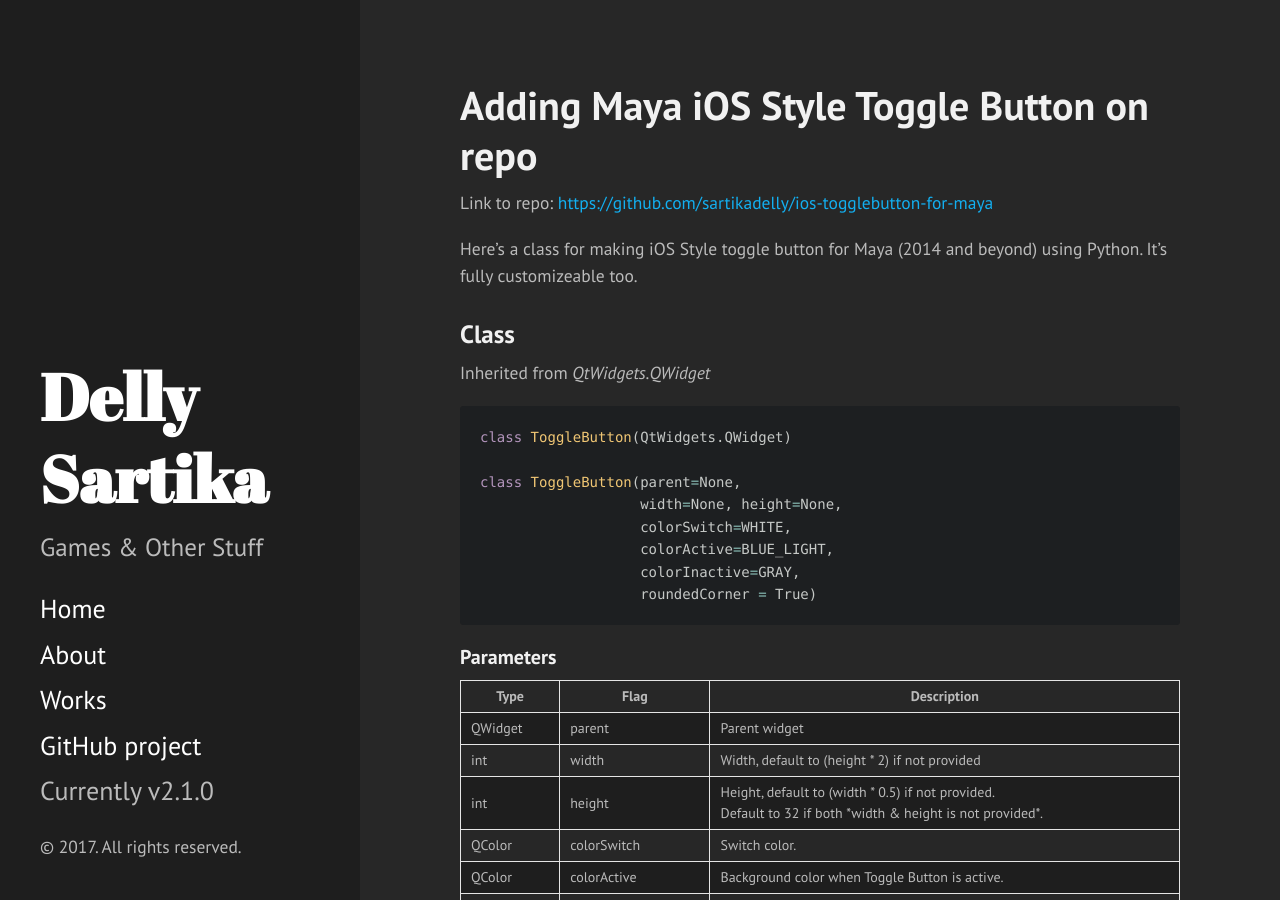
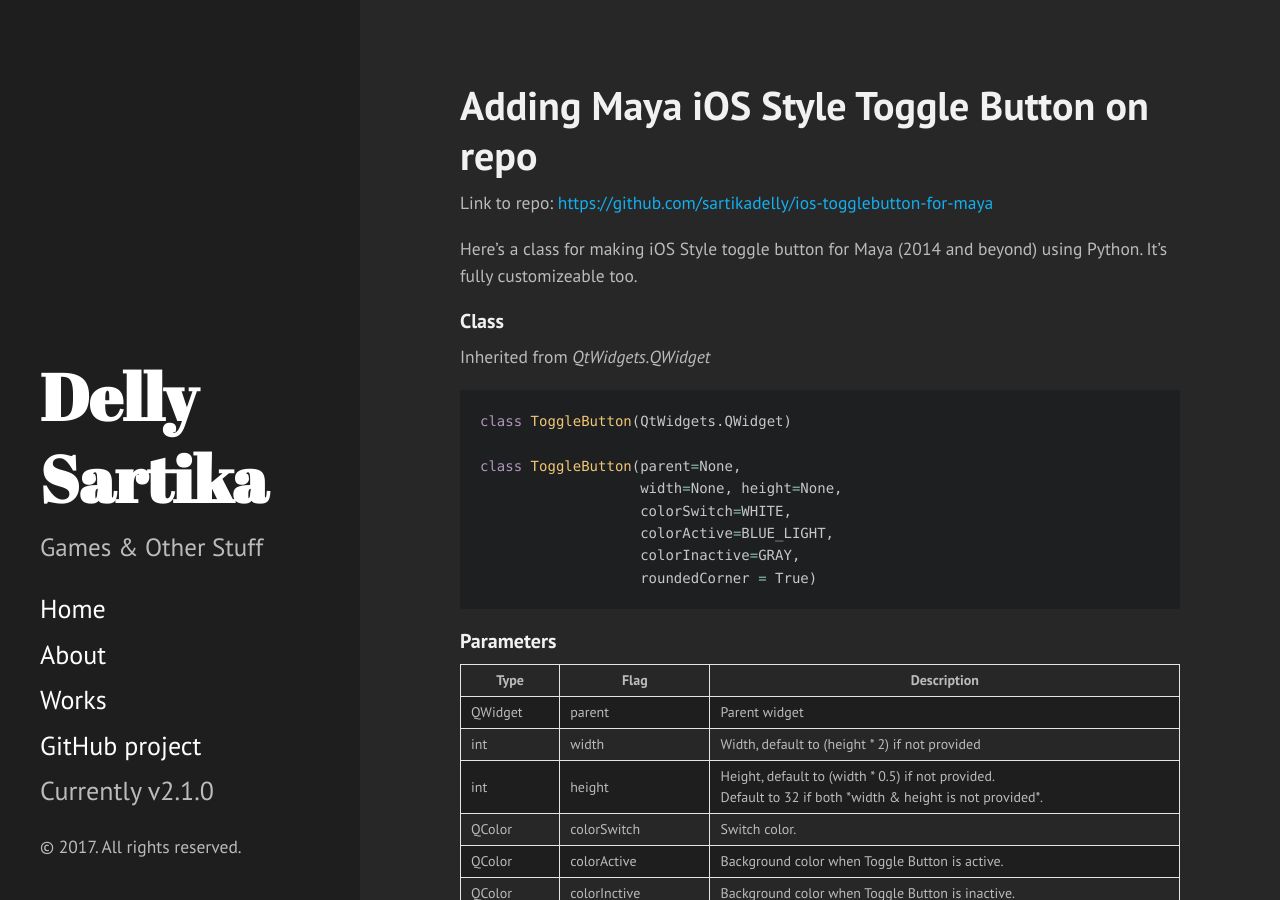
Before and after one commit to sartikadelly/sartikadelly.github.io, a Jekyll site: the page built from _posts/2017-10-28-ios-toggle-button.md, in a window 1280 px wide and 900 px high. Built offline with Jekyll 4.4.1, drawn with Linux system fonts in a browser that asks for light colours.

````diff
--- a/_posts/2017-10-28-ios-toggle-button.md
+++ b/_posts/2017-10-28-ios-toggle-button.md
@@ -9,7 +9,7 @@ Link to repo:
 Here's a class for making iOS Style toggle button for Maya (2014 and beyond) using Python.
 It's fully customizeable too.
 
-### Class
+#### Class
 Inherited from *QtWidgets.QWidget*
 ```python
 class ToggleButton(QtWidgets.QWidget)
@@ -22,7 +22,7 @@ class ToggleButton(parent=None,
                    roundedCorner = True)
 ```
 
-#### Parameters
+##### Parameters
 <table>
   <thead>
     <tr>
@@ -70,7 +70,7 @@ class ToggleButton(parent=None,
   </tbody>
 </table>
 
-#### Properties
+##### Properties
 <table>
   <thead>
     <tr>
@@ -86,7 +86,7 @@ class ToggleButton(parent=None,
     </tr>
 </table>
 
-### Example Usage
+#### Example Usage
 ```python
 import toggle_button
 
````
